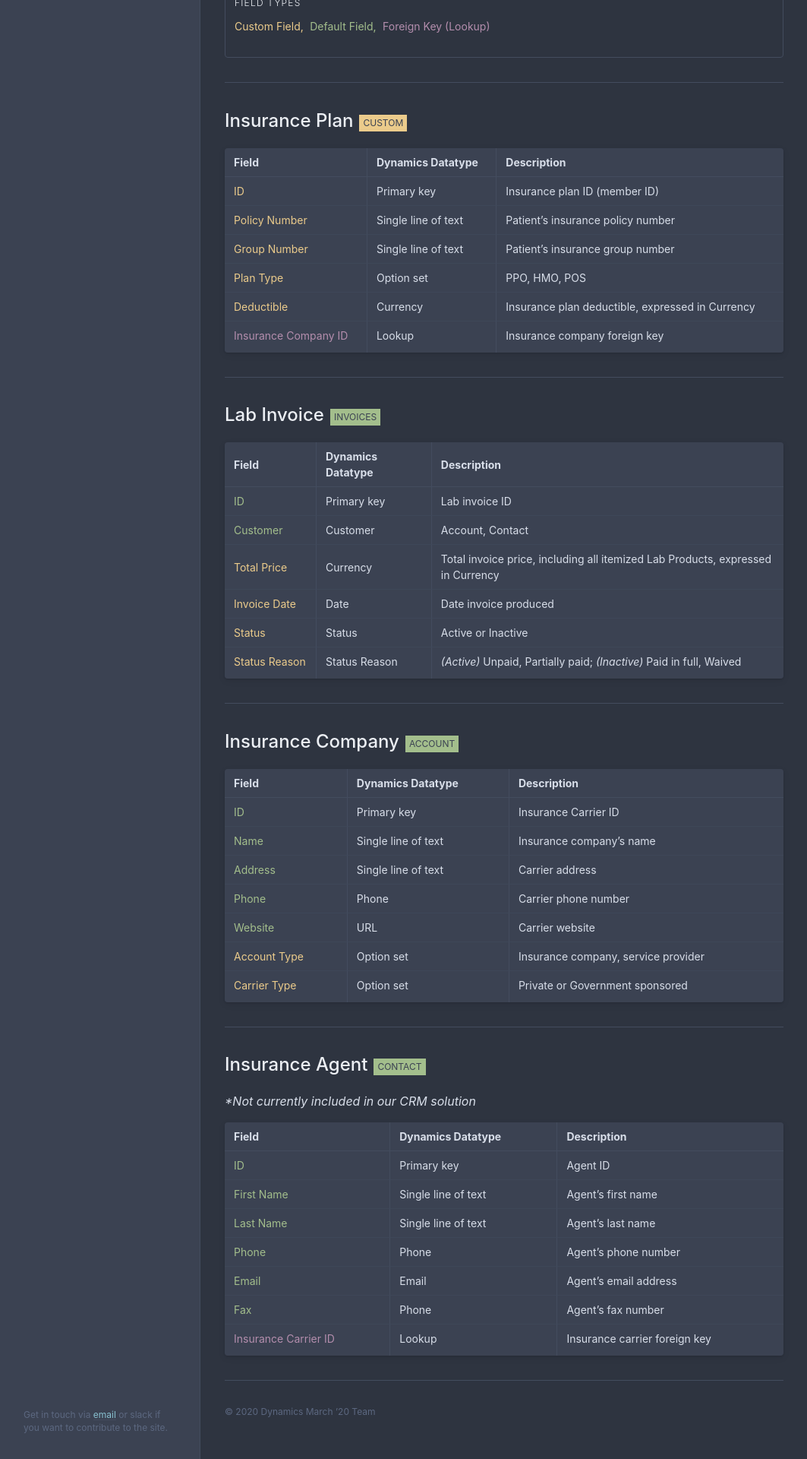
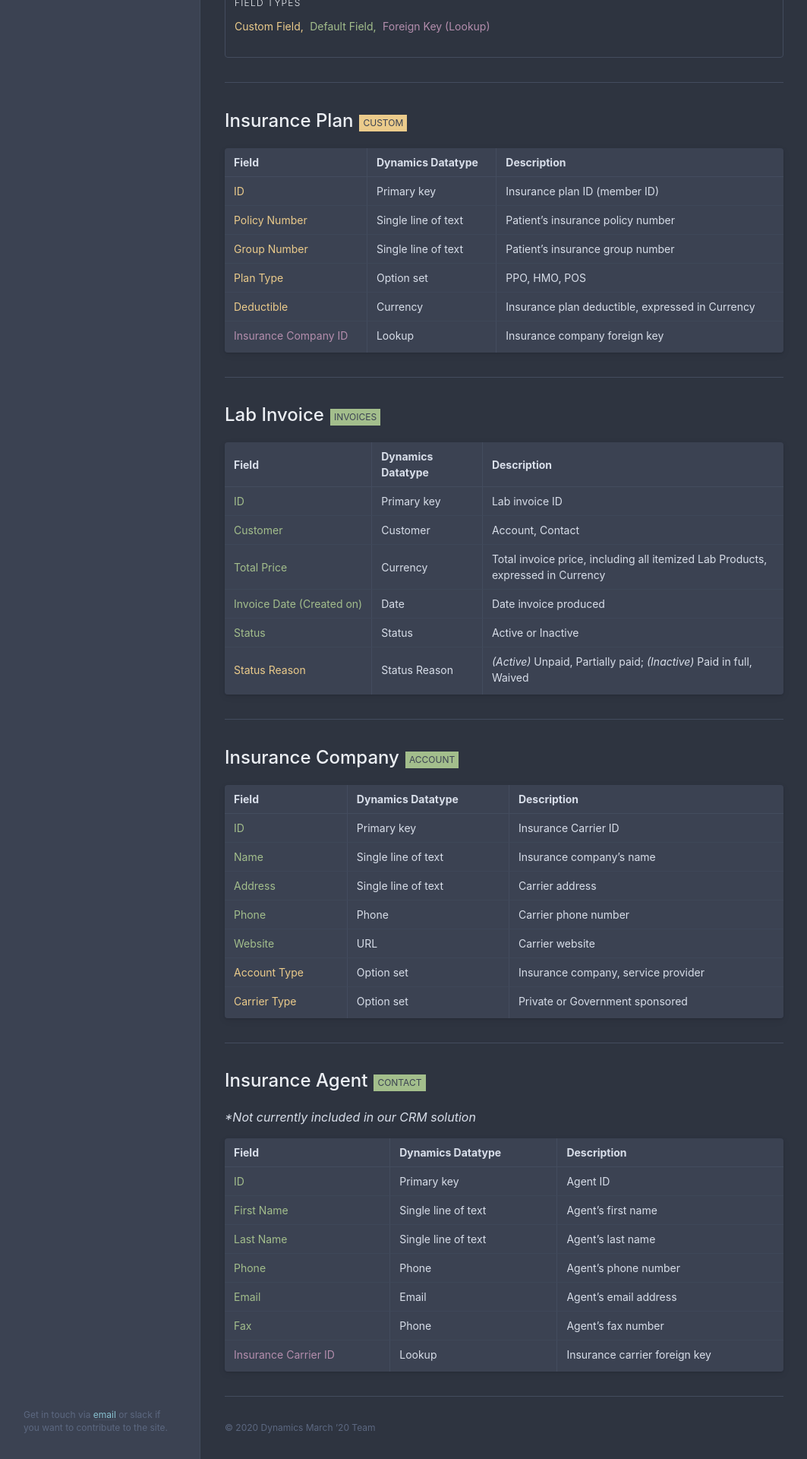
Before and after one commit to smoothstack/smoothstack.github.io, a Jekyll site: the page built from docs/dynamics-365/modeling/insurance.md, in a window 1280 px wide. Shown: the part 1256-3176 px from the top of the page at 76% size, without its empty margins (108-1171 px from the left). Built offline with Jekyll 4.4.1, drawn with Linux system fonts in a browser that asks for light colours.

Commit message:
update default vs custom fields

```diff
--- a/docs/dynamics-365/modeling/insurance.md
+++ b/docs/dynamics-365/modeling/insurance.md
@@ -73,9 +73,9 @@ Invoices
 |:------|:------------|:-|
 | {% include colortext.md field='ID' color='aurora-green' %} | Primary key | Lab invoice ID |
 | {% include colortext.md field='Customer' color='aurora-green' %} | Customer | Account, Contact |
-| {% include colortext.md field='Total Price' color='aurora-yellow' %} | Currency | Total invoice price, including all itemized Lab Products, expressed in Currency |
-| {% include colortext.md field='Invoice Date' color='aurora-yellow' %} | Date | Date invoice produced |
-| {% include colortext.md field='Status' color='aurora-yellow' %} | Status | Active or Inactive |
+| {% include colortext.md field='Total Price' color='aurora-green' %} | Currency | Total invoice price, including all itemized Lab Products, expressed in Currency |
+| {% include colortext.md field='Invoice Date (Created on)' color='aurora-green' %} | Date | Date invoice produced |
+| {% include colortext.md field='Status' color='aurora-green' %} | Status | Active or Inactive |
 | {% include colortext.md field='Status Reason' color='aurora-yellow' %} | Status Reason | _(Active)_ Unpaid, Partially paid;      _(Inactive)_ Paid in full, Waived |
 
 ---
```
Also changed, not shown: docs/dynamics-365/modeling/lab.md (+1 -1 lines).
